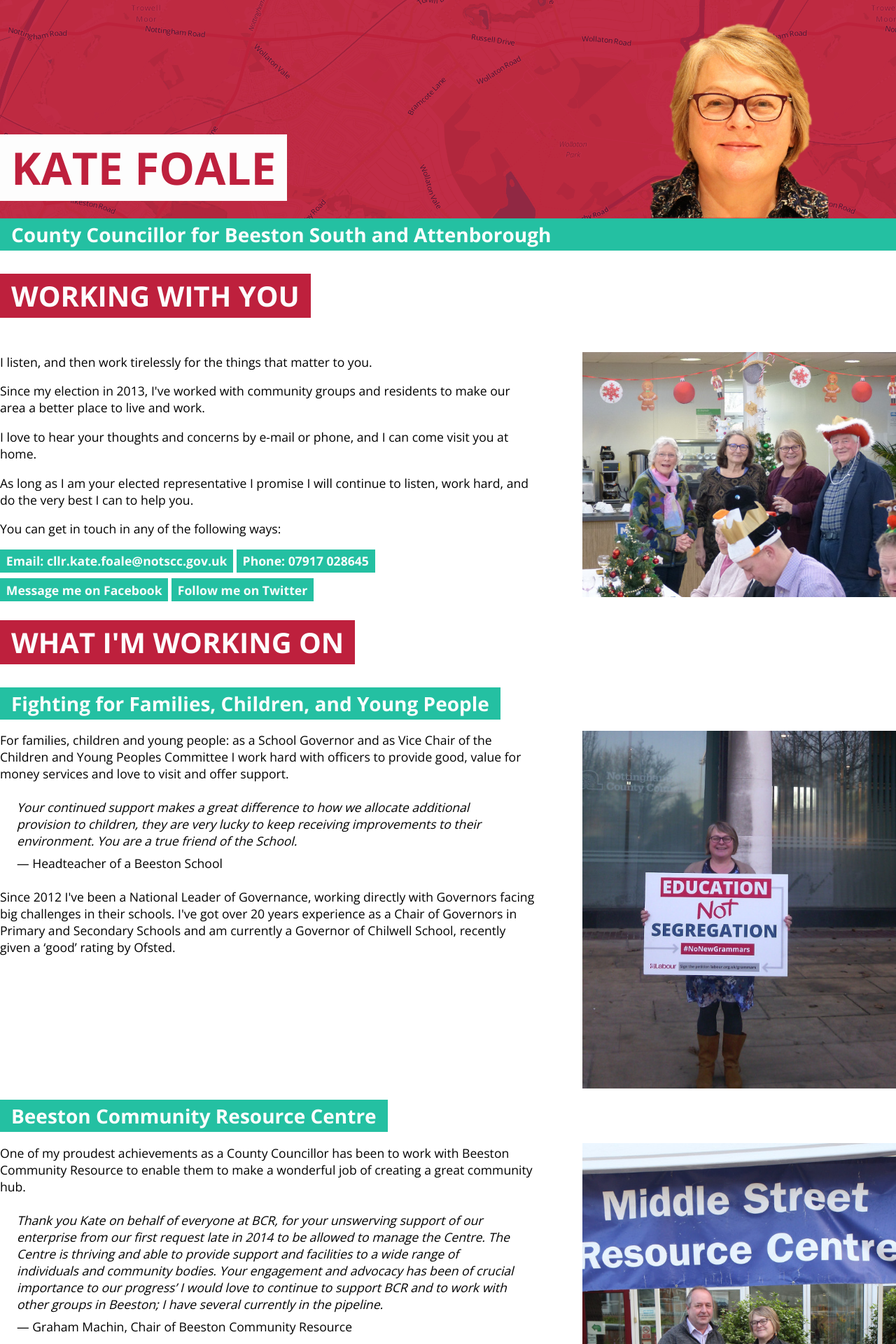
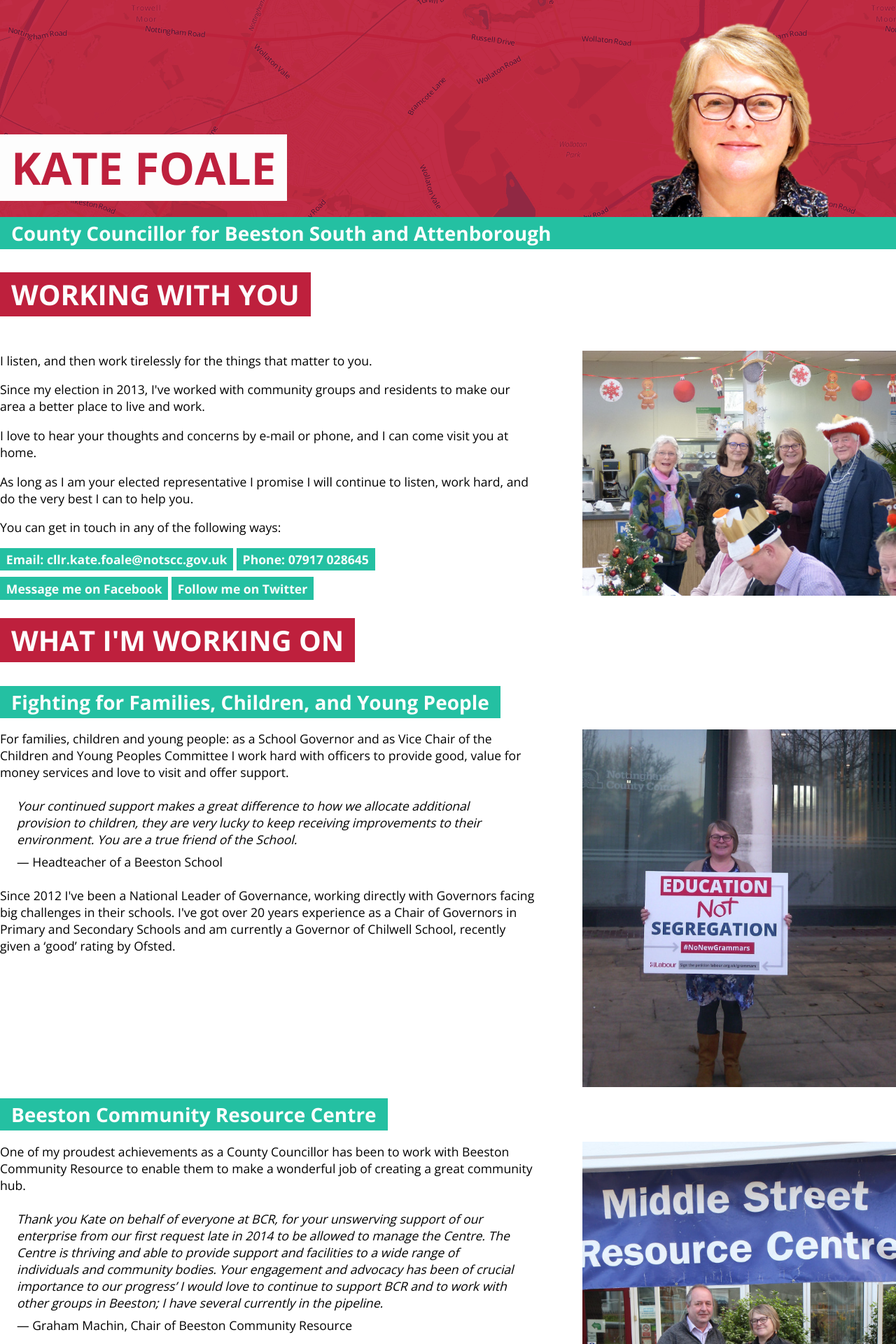
Before and after one commit to kimadactyl/kate-foale, a Jekyll site: the page docs/index.html, which Jekyll copies as it is, in a window 1280 px wide. Shown: the top 1920 px of the page at 70% size. Built offline with Jekyll 4.4.1, drawn with Linux system fonts in a browser that asks for light colours.

Commit message:
Fix exposure on headshot

```diff
--- a/_includes/header.html
+++ b/_includes/header.html
@@ -4,7 +4,7 @@
       <h1>Kate Foale</h1>
     </div>
     <div class="aside">
-      <img class="headshot" alt="Photo of Kate" src="./images/kate.png">
+      <img class="headshot" alt="Photo of Kate" src="./images/kate-2.png">
     </div>
   </div>
   <h3>
--- a/docs/feed.xml
+++ b/docs/feed.xml
@@ -1,4 +1,4 @@
-<?xml version="1.0" encoding="utf-8"?><feed xmlns="http://www.w3.org/2005/Atom" ><generator uri="http://jekyllrb.com" version="3.4.2">Jekyll</generator><link href="http://localhost:4000/kate-foale/feed.xml" rel="self" type="application/atom+xml" /><link href="http://localhost:4000/kate-foale/" rel="alternate" type="text/html" /><updated>2017-03-19T13:34:10+00:00</updated><id>http://localhost:4000/kate-foale/</id><title type="html">Kate Foale</title><subtitle>Councillor Kate Foale for Beeston Central and Attenborough</subtitle><entry><title type="html">Welcome to Jekyll!</title><link href="http://localhost:4000/kate-foale/jekyll/update/2017/03/18/welcome-to-jekyll.html" rel="alternate" type="text/html" title="Welcome to Jekyll!" /><published>2017-03-18T18:50:24+00:00</published><updated>2017-03-18T18:50:24+00:00</updated><id>http://localhost:4000/kate-foale/jekyll/update/2017/03/18/welcome-to-jekyll</id><content type="html" xml:base="http://localhost:4000/kate-foale/jekyll/update/2017/03/18/welcome-to-jekyll.html">&lt;p&gt;You’ll find this post in your &lt;code class=&quot;highlighter-rouge&quot;&gt;_posts&lt;/code&gt; directory. Go ahead and edit it and re-build the site to see your changes. You can rebuild the site in many different ways, but the most common way is to run &lt;code class=&quot;highlighter-rouge&quot;&gt;jekyll serve&lt;/code&gt;, which launches a web server and auto-regenerates your site when a file is updated.&lt;/p&gt;
+<?xml version="1.0" encoding="utf-8"?><feed xmlns="http://www.w3.org/2005/Atom" ><generator uri="http://jekyllrb.com" version="3.4.2">Jekyll</generator><link href="http://localhost:4000/kate-foale/feed.xml" rel="self" type="application/atom+xml" /><link href="http://localhost:4000/kate-foale/" rel="alternate" type="text/html" /><updated>2017-03-19T13:45:16+00:00</updated><id>http://localhost:4000/kate-foale/</id><title type="html">Kate Foale</title><subtitle>Councillor Kate Foale for Beeston Central and Attenborough</subtitle><entry><title type="html">Welcome to Jekyll!</title><link href="http://localhost:4000/kate-foale/jekyll/update/2017/03/18/welcome-to-jekyll.html" rel="alternate" type="text/html" title="Welcome to Jekyll!" /><published>2017-03-18T18:50:24+00:00</published><updated>2017-03-18T18:50:24+00:00</updated><id>http://localhost:4000/kate-foale/jekyll/update/2017/03/18/welcome-to-jekyll</id><content type="html" xml:base="http://localhost:4000/kate-foale/jekyll/update/2017/03/18/welcome-to-jekyll.html">&lt;p&gt;You’ll find this post in your &lt;code class=&quot;highlighter-rouge&quot;&gt;_posts&lt;/code&gt; directory. Go ahead and edit it and re-build the site to see your changes. You can rebuild the site in many different ways, but the most common way is to run &lt;code class=&quot;highlighter-rouge&quot;&gt;jekyll serve&lt;/code&gt;, which launches a web server and auto-regenerates your site when a file is updated.&lt;/p&gt;
 
 &lt;p&gt;To add new posts, simply add a file in the &lt;code class=&quot;highlighter-rouge&quot;&gt;_posts&lt;/code&gt; directory that follows the convention &lt;code class=&quot;highlighter-rouge&quot;&gt;YYYY-MM-DD-name-of-post.ext&lt;/code&gt; and includes the necessary front matter. Take a look at the source for this post to get an idea about how it works.&lt;/p&gt;
 
--- a/docs/index.html
+++ b/docs/index.html
@@ -25,7 +25,7 @@
       <h1>Kate Foale</h1>
     </div>
     <div class="aside">
-      <img class="headshot" alt="Photo of Kate" src="./images/kate.png">
+      <img class="headshot" alt="Photo of Kate" src="./images/kate-2.png">
     </div>
   </div>
   <h3>
--- a/docs/jekyll/update/2017/03/18/welcome-to-jekyll.html
+++ b/docs/jekyll/update/2017/03/18/welcome-to-jekyll.html
@@ -25,7 +25,7 @@
       <h1>Kate Foale</h1>
     </div>
     <div class="aside">
-      <img class="headshot" alt="Photo of Kate" src="./images/kate.png">
+      <img class="headshot" alt="Photo of Kate" src="./images/kate-2.png">
     </div>
   </div>
   <h3>
```
Also changed, not shown: docs/images/kate-2.jpg (added), docs/images/kate-2.png (added), images/kate-2.jpg (added), images/kate-2.png (added).
